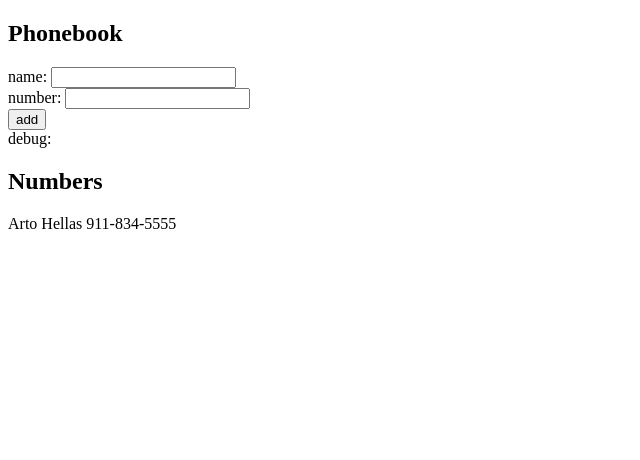
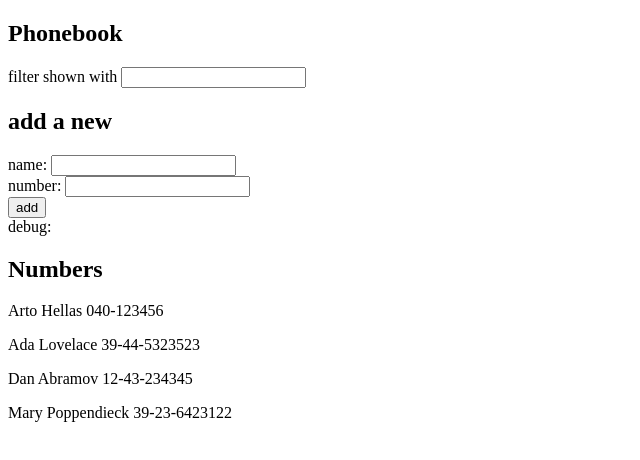
Before and after one commit to ShuoWu6529/fso, a React (Vite) app in the folder part2/phonebook/: page / in a window 1280 px wide. Shown: the top 460 px of the page, without its empty margins (0-640 px from the left). Built offline with nearby package versions, Linux system fonts and the light colour scheme.

Commit message:
Complete 2.9

```diff
--- a/part2/phonebook/src/App.jsx
+++ b/part2/phonebook/src/App.jsx
@@ -9,11 +9,14 @@ const Number = ({person}) => {
 
 const App = () => {
   const [persons, setPersons] = useState([
-    { name: 'Arto Hellas', number: '911-834-5555' }
+    { name: 'Arto Hellas', number: '040-123456', id: 1 },
+    { name: 'Ada Lovelace', number: '39-44-5323523', id: 2 },
+    { name: 'Dan Abramov', number: '12-43-234345', id: 3 },
+    { name: 'Mary Poppendieck', number: '39-23-6423122', id: 4 }
   ])
   const [newName, setNewName] = useState('')
   const [newNumber, setNewNumber] = useState('')
-
+  const [showFilter, setShowFilter] = useState('')
 
   const addPerson = (event) => {
     event.preventDefault()
@@ -35,9 +38,15 @@ const App = () => {
     setNewNumber(event.target.value)
   }
 
+  const personToShow = showFilter === "" ? persons : persons.filter(person => person.name.toLowerCase().includes(showFilter.toLowerCase()))
+
   return (
     <div>
       <h2>Phonebook</h2>
+      <div>
+        filter shown with <input value={showFilter} onChange={(event) => setShowFilter(event.target.value)} />
+      </div>
+      <h2>add a new</h2>
       <form onSubmit={addPerson}>
         <div>
           name: <input value={newName} onChange={handlePersonChange} />
@@ -51,7 +60,7 @@ const App = () => {
         <div>debug: {newName}</div>
       </form>
       <h2>Numbers</h2>
-      {persons.map(name => <Number key={name.name} person={name}/>)}
+      {personToShow.map(name => <Number key={name.name} person={name}/>)}
     </div>
   )
 }
```
